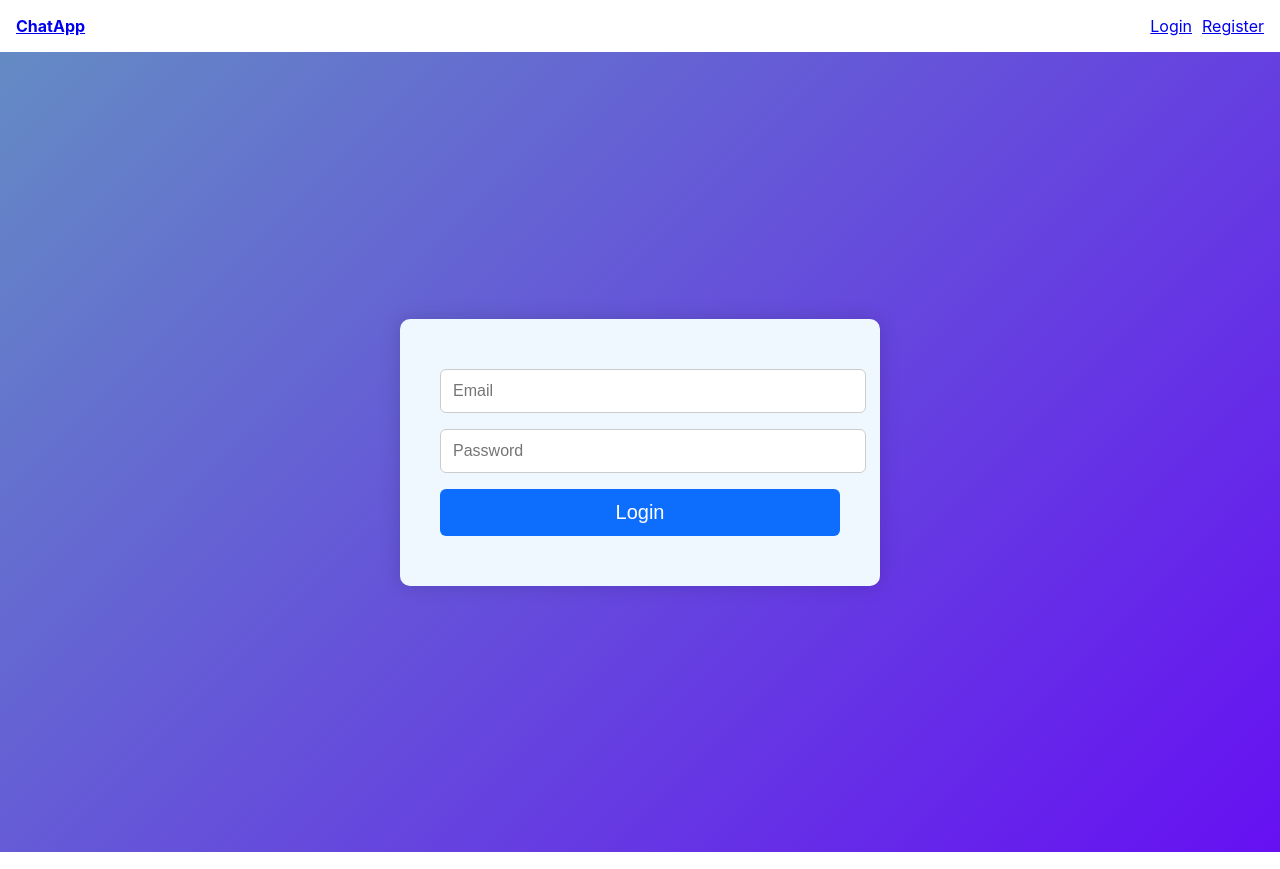
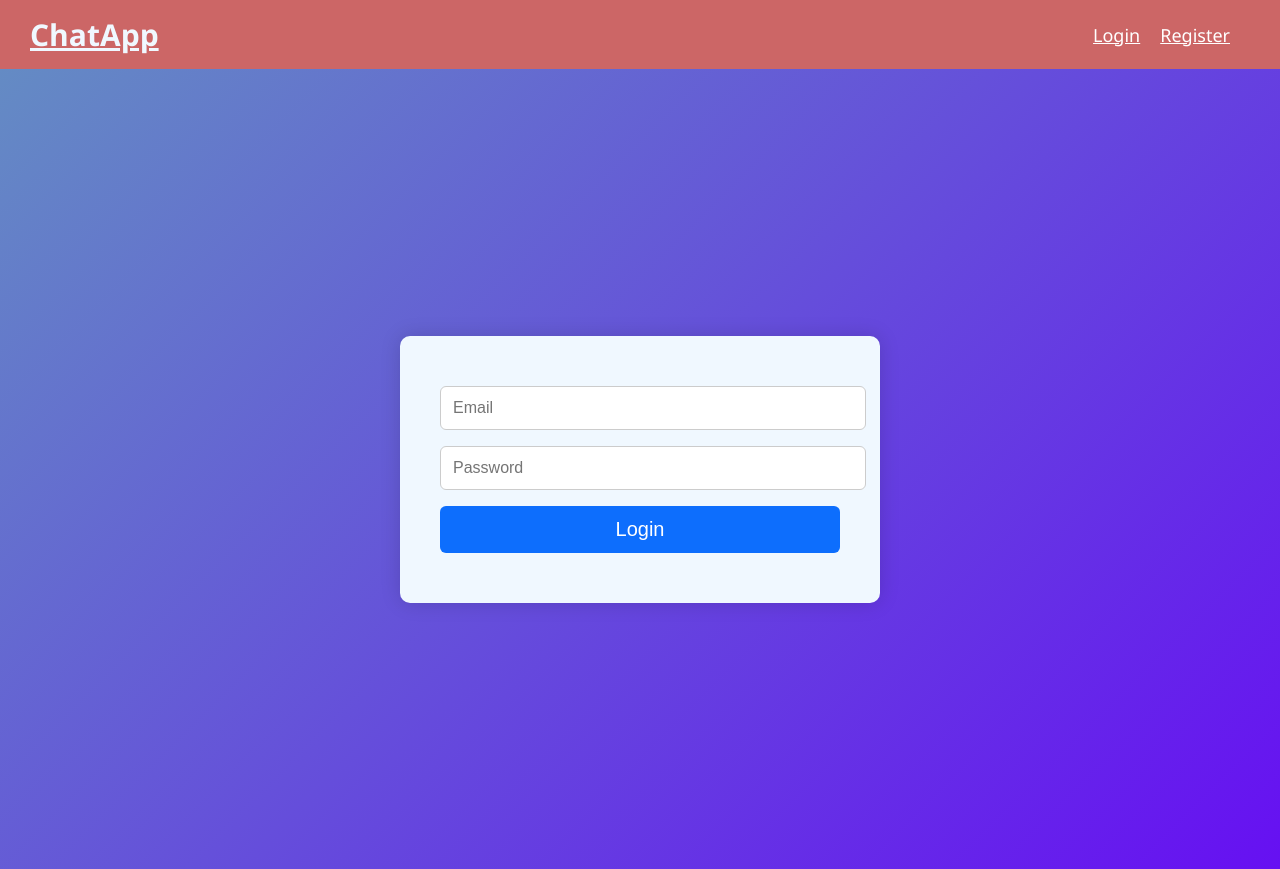
Before and after one commit to RakeshLodangi/mern-chat-app, a React (Create React App) app in the folder client/: page /login in a window 1280 px wide. Built offline with nearby package versions, Linux system fonts and the light colour scheme; no server answers.

Commit message:
style navbar

```diff
--- /dev/null
+++ b/client/src/components/Navbar.css
@@ -0,0 +1,22 @@
+.nav-bar {
+    background-color: rgb(204, 102, 102);
+    margin: 0;
+    display: flex;
+    justify-content: space-between;
+    align-items: center;
+    padding: 14px 30px;
+    box-shadow: 0 4px 10px rgba(0, 0, 0, 0.1);
+    font-family: 'Segoe UI', Tahoma, Geneva, Verdana, sans-serif;
+}
+
+.logo {
+    font-size: 30px;
+    font-weight: bold;
+    color: aliceblue;
+}
+
+.login-link, .register-link {
+    margin-right: 20px;
+    font-size: 18px;
+    color: white;
+}
--- a/client/src/components/Navbar.jsx
+++ b/client/src/components/Navbar.jsx
@@ -1,6 +1,8 @@
 
 // src/components/Navbar.jsx
 import { Link, useNavigate } from 'react-router-dom';
+
+import './Navbar.css';
 
 const Navbar = ({ user, onLogout }) => {
   const navigate = useNavigate();
@@ -11,8 +13,8 @@ const Navbar = ({ user, onLogout }) => {
   };
 
   return (
-    <nav style={{ padding: '1rem', display: 'flex', justifyContent: 'space-between' }}>
-      <Link to="/" style={{ fontWeight: 'bold' }}>ChatApp</Link>
+    <nav className='nav-bar'>
+      <Link to="/" className='logo'>ChatApp</Link>
 
       <div>
         {user ? (
@@ -22,8 +24,8 @@ const Navbar = ({ user, onLogout }) => {
           </>
         ) : (
           <>
-            <Link to="/login" style={{ marginRight: '10px' }}>Login</Link>
-            <Link to="/register">Register</Link>
+            <Link to="/login" className='login-link'>Login</Link>
+            <Link to="/register" className='register-link'>Register</Link>
           </>
         )}
       </div>
```
